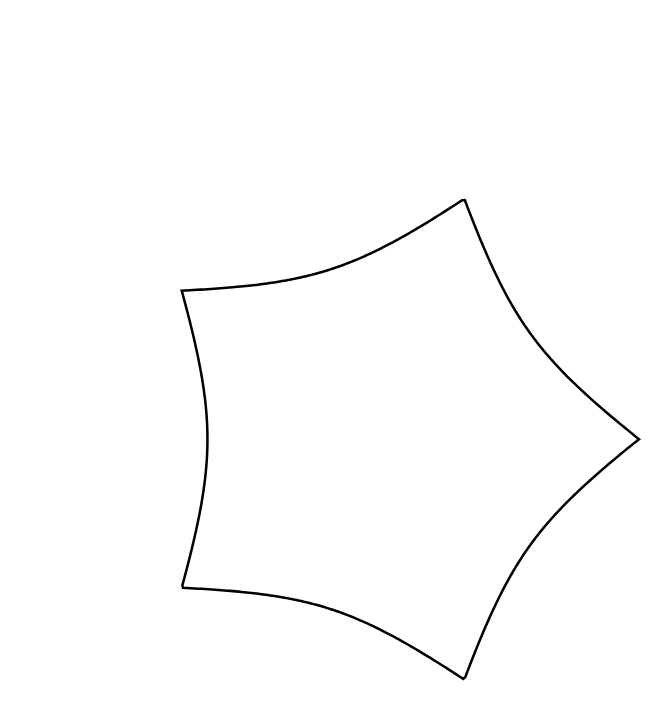
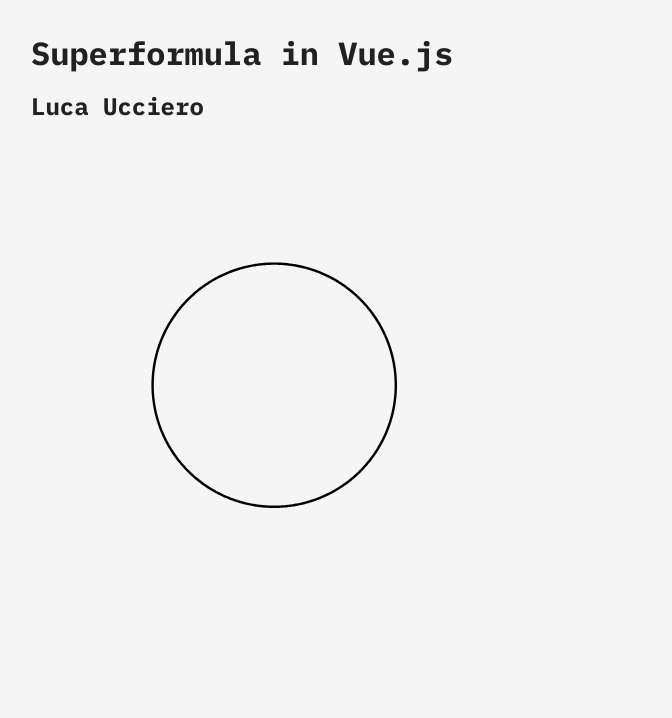
Before and after one commit to Huc91/vue-superformula, a Vue app: page / in a window 1280 px wide. Shown: the top 718 px of the page, without its empty margins (1-673 px from the left). Built offline with nearby package versions, Linux system fonts and the light colour scheme.

Commit message:
better graphic

```diff
--- a/src/App.vue
+++ b/src/App.vue
@@ -1,6 +1,16 @@
 <template>
-  <div id="app">
-    <SuperFormula/>
+  <div
+    id="app"
+    @mousemove="onMouseMove($event)"
+    @click="addShape()"
+  >
+    <h1>Superformula in Vue.js</h1>
+    <h2>Luca Ucciero</h2>
+    <SuperFormula
+      :mouseX="xPos"
+      :mouseY="yPos"
+      :shapeCount="shapeCount"
+    />
   </div>
 </template>
 
@@ -11,17 +21,57 @@ export default {
   name: 'app',
   components: {
     SuperFormula
+  },
+  data(){
+    return{
+      xPos: 0,
+      yPos: 0,
+      shapeCount: 1,
+
+    }
+  },
+  methods: {
+    onMouseMove( ev ){
+
+        this.xPos = ev.pageX;
+        this.yPos = ev.pageY;
+
+    },
+    addShape(){
+      this.shapeCount++;
+      if (this.shapeCount === 6){
+        this.shapeCount = 1;
+      }
+    }
   }
 }
 </script>
 
 <style>
+@import url('https://fonts.googleapis.com/css?family=IBM+Plex+Mono:300,700');
+html, body {
+  background-color: #f5f5f5;
+}
+html{
+  padding: 0px;
+  margin: 0px;
+}
+body{
+  margin: 0px;
+  padding: 32px;
+}
 #app {
-  font-family: 'Avenir', Helvetica, Arial, sans-serif;
+  font-family: 'IBM Plex Mono', monospace;
   -webkit-font-smoothing: antialiased;
   -moz-osx-font-smoothing: grayscale;
-  text-align: center;
-  color: #2c3e50;
-  margin-top: 60px;
+  text-align: left;
+  color: #212121;
+}
+h1{
+  margin-top: 0px;
+  margin-bottom: 0px;
+}
+h2{
+  margin-top: 16px;
 }
 </style>
--- a/src/components/SuperFormula.vue
+++ b/src/components/SuperFormula.vue
@@ -14,29 +14,15 @@
 
 <script>
 /* eslint-disable */
-export default {
-    name: 'SuperFormula',
-    data() {
+function superFormula(x = 1, y = 1, shapeCount = 1){
 
-        return {
-          points : null
-        }
-
-    },
-    props: {
-
-    },
-    mounted(){
-
-        function superFormula(){
-
-            const N1 = 1,
-                  N2 = 1,
-                  N3 = 1,
+    const N1 = y,
+          N2 = y,
+          N3 = y,
           A  = 1,
           B  = 1,
           C  = 1,
-                  M  = 5;
+          M  = x;
     function superShape( angle ){
 
         const T1 = Math.pow( ( Math.abs( Math.cos( M * angle / 4 ) / A ) ), N2 );
@@ -48,7 +34,7 @@ export default {
     function createPoints(){
 
         let points = [];
-                for ( let angle = 0; angle < 2 * Math.PI ; angle += 0.01 ){
+        for ( let angle = 0; angle < 2 * shapeCount * Math.PI ; angle += 0.01 ){
 
             const R = superShape( angle );
 
@@ -64,8 +50,8 @@ export default {
 
                 const MY_R = 1 / R;
                 const POINT = {
-                          x: MY_R * Math.cos( angle ) * 100 + 150,
-                          y: MY_R * Math.sin( angle ) * 100 + 150
+                  x: MY_R * Math.cos( angle ) * 50 + 100,
+                  y: MY_R * Math.sin( angle ) * 50 + 100
                 };
                 points.push( POINT );
 
@@ -91,7 +77,37 @@ export default {
 
     }
     return convertPoints( createPoints() );
-        };
+}
+export default {
+    name: 'SuperFormula',
+    data() {
+
+        return {
+
+        }
+
+    },
+    computed:{
+
+      points(){
+        return superFormula( ( this.mouseX / 150 ), ( 150 / this.mouseY ), this.shapeCount );
+      }
+    },
+    props: {
+      mouseX: {
+        type: Number,
+        default: 0,
+      },
+      mouseY: {
+        type: Number,
+        default: 0,
+      },
+      shapeCount: {
+        type: Number,
+        default: 1,
+      }
+    },
+    mounted(){
 
         this.points = superFormula();
 
```
Lines whose indentation alone changed are shown as unchanged.
